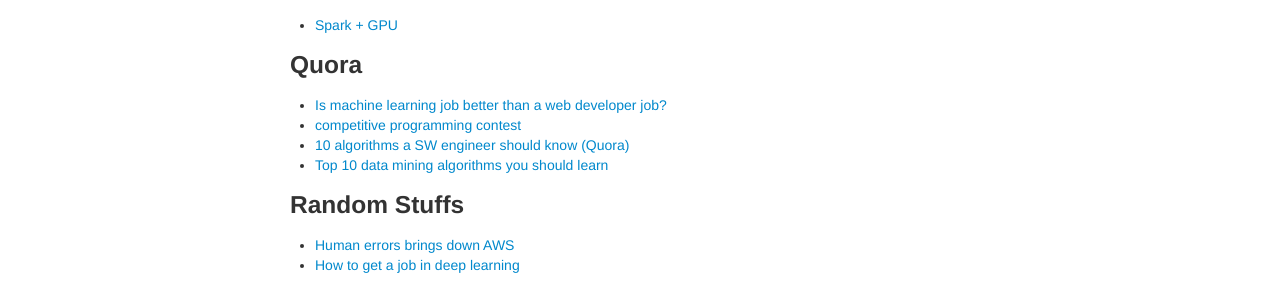
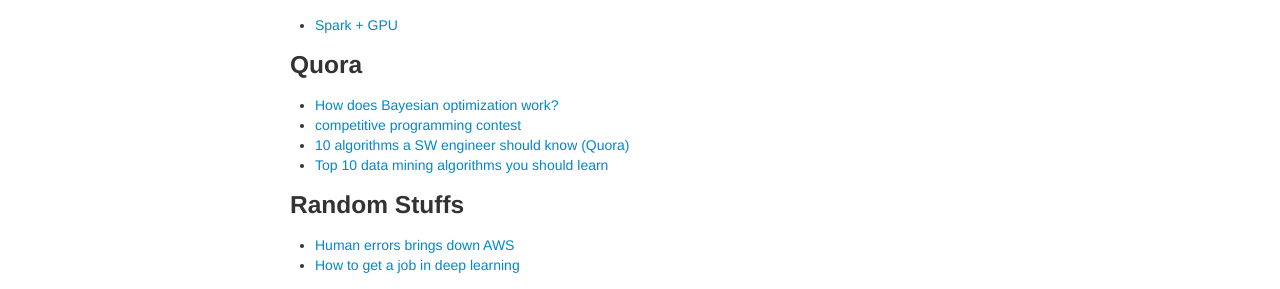
Before and after one commit to ddps-lab/kmu-bigdata.github.io, a Jekyll site: the page built from links/index.md, in a window 1280 px wide. Shown: the part 477-766 px from the top of the page. Built offline with Jekyll 4.4.1, drawn with Linux system fonts in a browser that asks for light colours.

Commit message:
add bo explanation

```diff
--- a/links/index.md
+++ b/links/index.md
@@ -18,7 +18,7 @@
 * [Spark + GPU](https://www.oreilly.com/learning/accelerating-spark-workloads-using-gpus)
 
 ### Quora
-* [Is machine learning job better than a web developer job?](https://www.quora.com/Is-machine-learning-and-deep-learning-a-better-career-than-web-development-now)
+* [How does Bayesian optimization work?](https://www.quora.com/How-does-Bayesian-optimization-work)
 * [competitive programming contest](https://www.quora.com/Is-it-advisable-to-spend-at-least-1-hour-every-day-to-work-on-competitive-programming-problems-and-algorithms-to-become-a-better-developer)
 * [10 algorithms a SW engineer should know (Quora)](https://www.quora.com/What-are-the-top-10-algorithms-every-software-engineer-should-know-by-heart)
 * [Top 10 data mining algorithms you should learn](https://www.quora.com/What-are-the-top-10-data-mining-or-machine-learning-algorithms)
```
